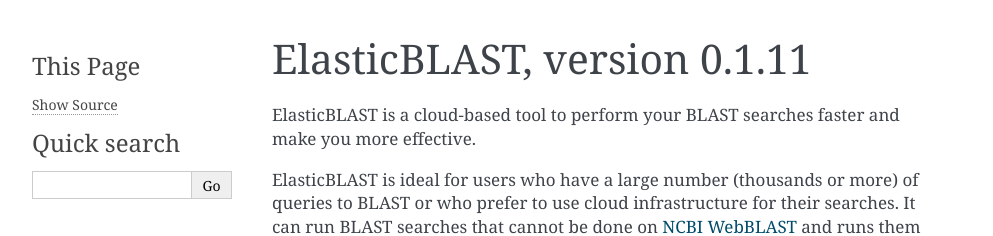
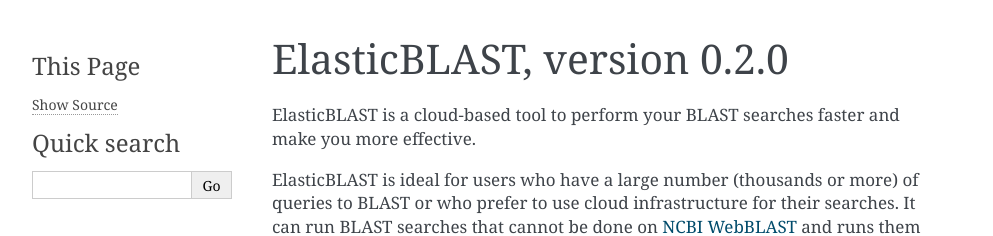
Before and after one commit to ncbi/elastic-blast-docs, a Sphinx documentation site: the page built from docs/source/index.rst, in a window 1280 px wide. Shown: the top 236 px of the page, without its empty margins (148-1141 px from the left). Built offline with Sphinx 7.4.7, drawn with Linux system fonts in a browser that asks for light colours.

Commit message:
Bump ElasticBLAST version

```diff
--- a/docs/source/conf.py
+++ b/docs/source/conf.py
@@ -42,7 +42,7 @@
 author = 'Christiam Camacho'
 
 # The full version, including alpha/beta/rc tags
-release = '0.1.11'
+release = '0.2.0'
 
 
 # -- General configuration ---------------------------------------------------
```
